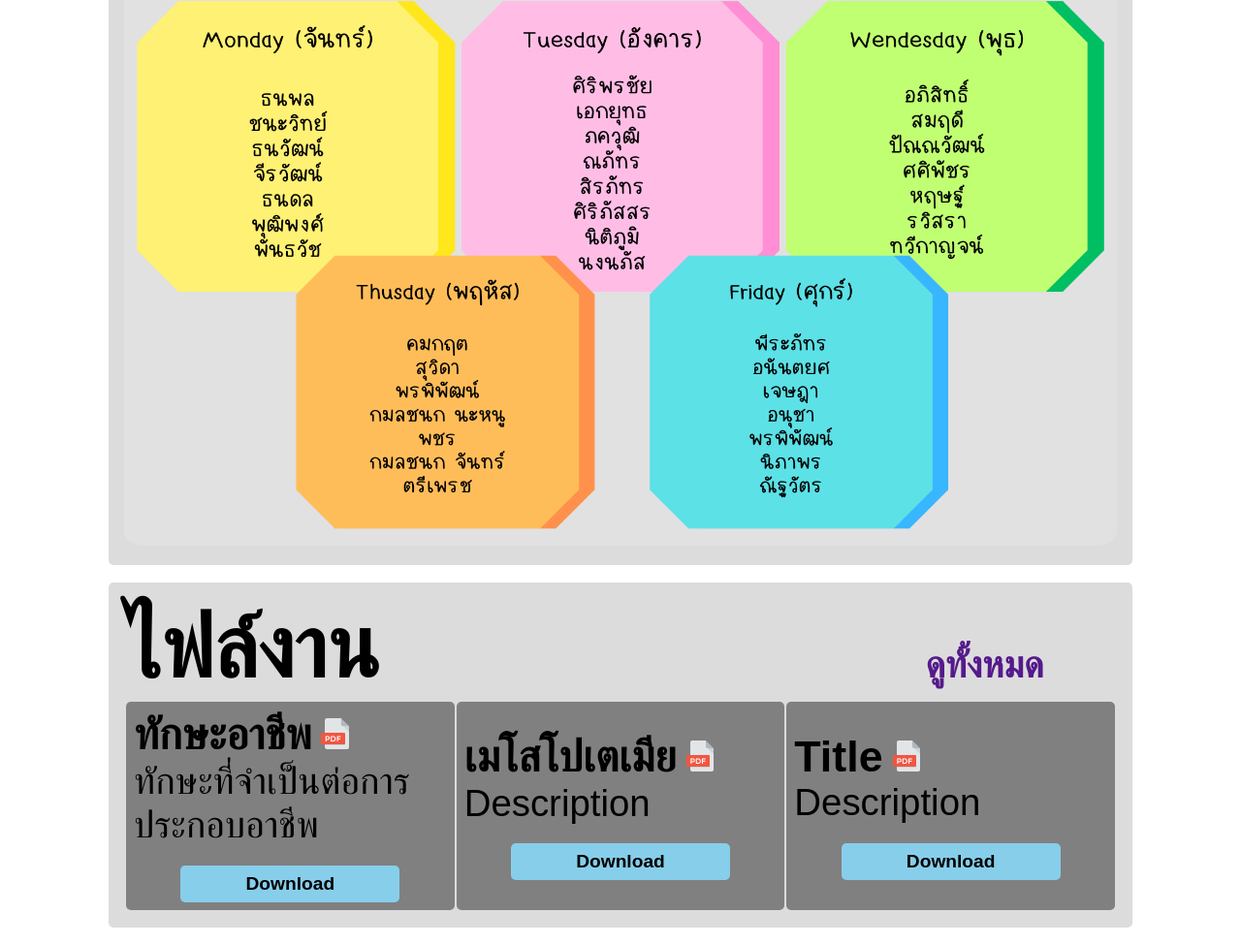
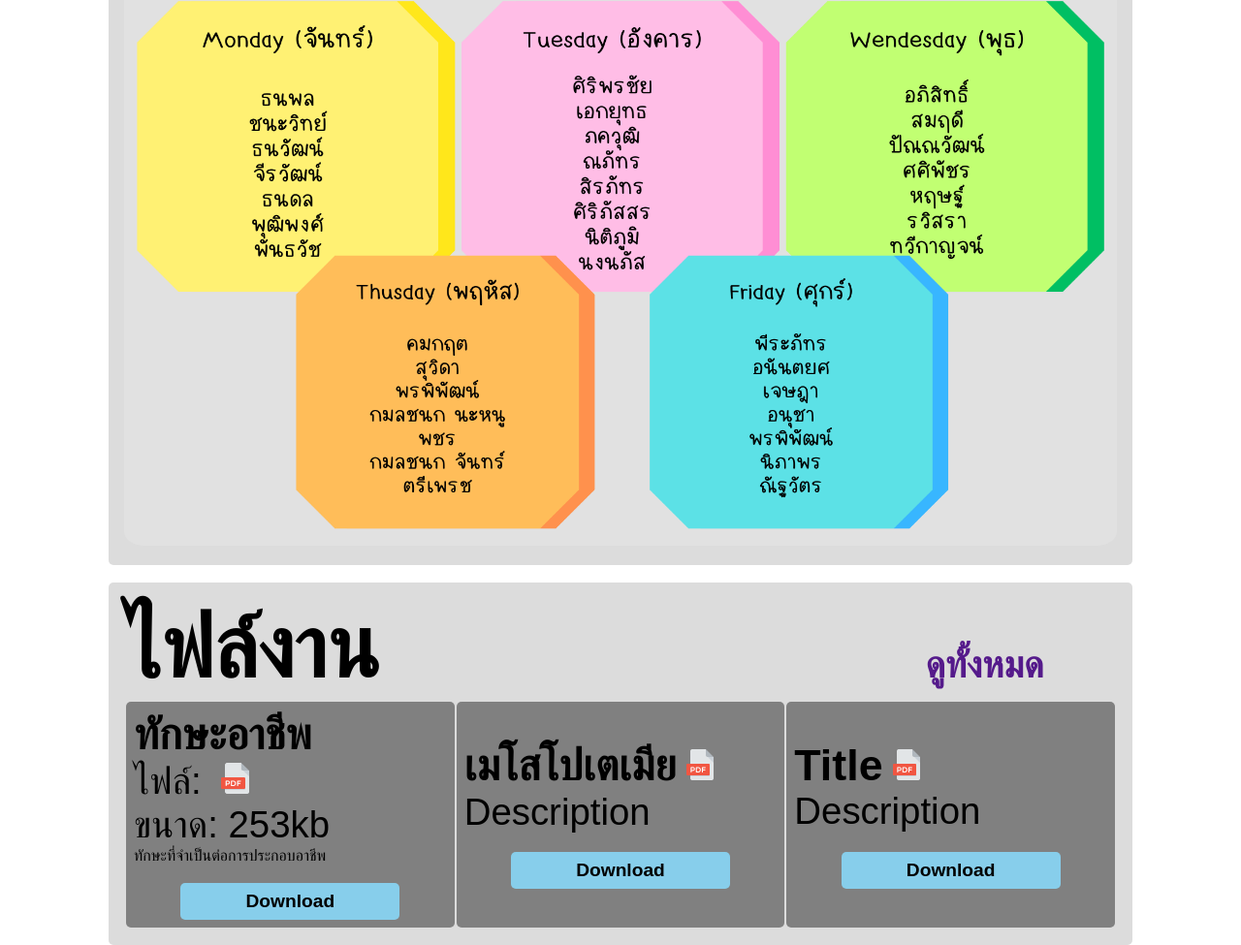
Before and after one commit to GPGECoded/sixtubeleven.github.io, a plain HTML site: page index.html in a window 1280 px wide. Shown: the part 1320-2295 px from the top of the page at 97% size. Drawn offline with Linux system fonts and the light colour scheme; a web font is replaced by a local one.

Commit message:
Update index.html

```diff
--- a/index.html
+++ b/index.html
@@ -48,21 +48,25 @@
             <tbody>
                 <!-- ไฟล์อัพล่าสุด #1 -->
                 <td class="sub-content">
-                    <h2 class="subject-title">ทักษะอาชีพ<img src="img-files/pdf.png" class="img-work-logo"></h2>
-                    <p class="des">ทักษะที่จำเป็นต่อการประกอบอาชีพ</p>
+                    <h2 class="subject-title">ทักษะอาชีพ</h2>
+                    <p class="des">ไฟล์: <img src="img-files/pdf.png" class="img-work-logo"></p>
+                    <p class="des">ขนาด: 253kb</p>
+                    <p class="file-name">ทักษะที่จำเป็นต่อการประกอบอาชีพ</p>
                     <div class="dl-btn"><a href="work-files/ทักษะที่จำเป็นต่อการประกอบอาชีพ.pdf"><h5 class="dl-text">Download</h5></a></div>
                 </td>
+
                 <!-- ไฟล์อัพล่าสุด #2 -->
                 <td class="sub-content">
                     <h2 class="subject-title">เมโสโปเตเมีย<img src="img-files/pdf.png" class="img-work-logo"></h2>
                     <p class="des">Description</p>
                     <div class="dl-btn"><a href="work-files/เพิ่มเติมเมโสโปเตเมีย.pdf"><h5 class="dl-text">Download</h5></a></div>
                 </td>
+
                 <!-- ไฟล์อัพล่าสุด #3 -->
                 <td class="sub-content">
                     <h2 class="subject-title">Title<img src="img-files/pdf.png" class="img-work-logo"></h2>
                     <p class="des">Description</p>
-                    <div class="dl-btn"><a href="เพิ่มเติมเมโสโปเตเมีย.pdf"><h5 class="dl-text">Download</h5></a></div>
+                    <div class="dl-btn"><a href="test.html"><h5 class="dl-text">Download</h5></a></div>
                 </td>
             </tbody>
         </table>
```
